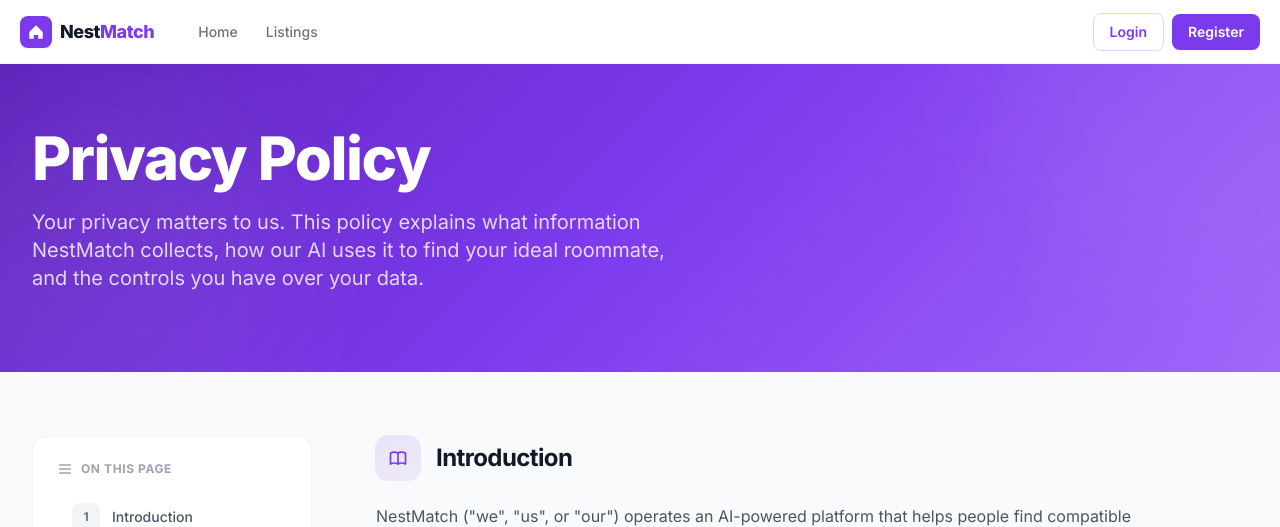
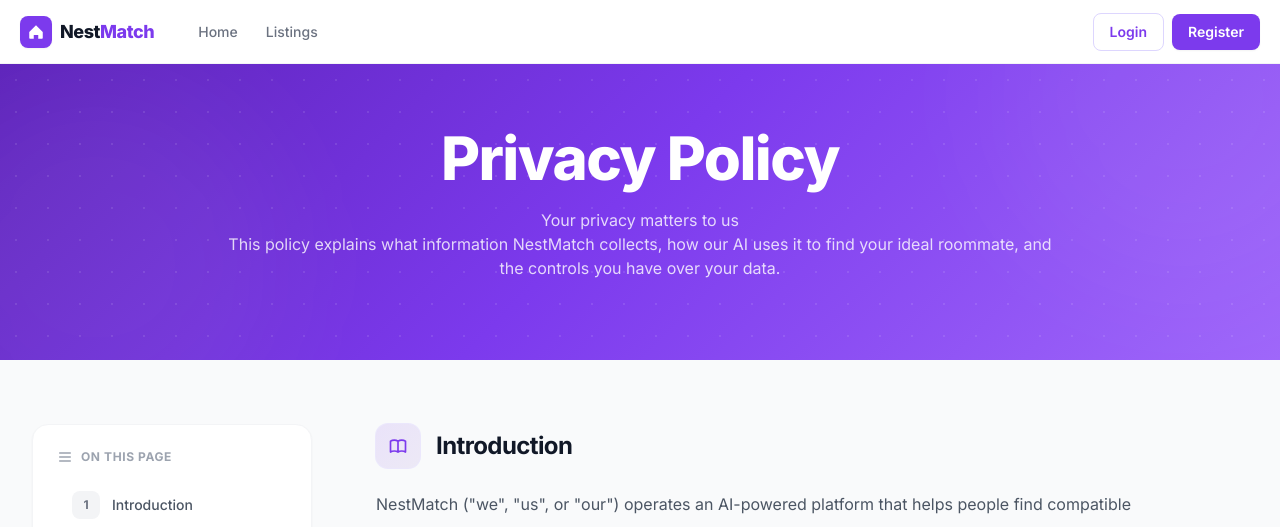
Before and after one commit to Mostafa-Aljazar/NestMatch, a Django app: page /privacy-policy/ in a window 1280 px wide. Shown: the top 527 px of the page. Run offline with Django 5.2, Linux system fonts and the light colour scheme; some libraries are stand-ins or nearby versions.

Commit message:
fix: update view.py file

```diff
--- a/core_app/templates/core_app/privacy_policy.html
+++ b/core_app/templates/core_app/privacy_policy.html
@@ -84,23 +84,19 @@
 
 <!-- Hero section -->
 <section class="relative overflow-hidden hero-gradient pt-32 pb-20">
-    <!-- Background pattern -->
     <div class="absolute inset-0 opacity-10" style="background-image: radial-gradient(circle, white 1.5px, transparent 1.5px); background-size: 32px 32px;"></div>
     <div class="absolute -top-24 -right-24 w-96 h-96 rounded-full bg-white/5 blur-3xl"></div>
     <div class="absolute -bottom-24 -left-24 w-96 h-96 rounded-full bg-white/5 blur-3xl"></div>
 
-    <div class="relative z-10 max-w-7xl mx-auto px-4 sm:px-6 lg:px-8">
-        <div class="max-w-3xl">
-
+    <div class="relative z-10 max-w-4xl mx-auto px-4 sm:px-6 lg:px-8 text-center">
         <h1 class="text-4xl sm:text-5xl lg:text-6xl font-extrabold text-white leading-tight tracking-tight mb-5">
             Privacy Policy
         </h1>
 
-            <p class="text-lg sm:text-xl text-white/80 leading-relaxed max-w-2xl">
-                Your privacy matters to us. This policy explains what information NestMatch collects, how our
-                AI uses it to find your ideal roommate, and the controls you have over your data.
+        <p class="text-lg lg:text-base sm:text-xl text-white/80 leading-relaxed max-w-5xl mx-auto">
+            Your privacy matters to us <br> This policy explains what information NestMatch collects, how our AI uses it to find your ideal roommate, and the controls you have over your data.
         </p>
-        </div>
+
     </div>
 </section>
 
@@ -184,12 +180,12 @@
                 Our privacy team is here to help. We'll get back to you within two business days.
             </p>
         </div>
-                        <a href="mailto:privacy@nestmatch.app"
+        <a href="/contact/"
            class="inline-flex items-center gap-2 shrink-0 rounded-xl bg-violet-600 hover:bg-violet-700 text-white font-semibold px-6 py-3.5 transition-all shadow-lg hover:shadow-violet-200/50">
             <svg class="w-5 h-5" fill="none" viewBox="0 0 24 24" stroke="currentColor">
                 <path stroke-linecap="round" stroke-linejoin="round" stroke-width="2" d="M3 8l7.89 5.26a2 2 0 002.22 0L21 8M5 19h14a2 2 0 002-2V7a2 2 0 00-2-2H5a2 2 0 00-2 2v10a2 2 0 002 2z"/>
             </svg>
-                            privacy@nestmatch.app
+            Contact Us
         </a>
     </div>
 </div>
--- a/core_app/views.py
+++ b/core_app/views.py
@@ -140,14 +140,14 @@ def privacy_policy(request):
                 <p>To exercise any of these rights, visit your account settings or contact our privacy team.</p>
             '''
         },
-        {
-            'id': 'contact',
-            'title': 'Contact Us',
-            'content': '''
-                <p>If you have questions, concerns, or requests regarding this Privacy Policy or your data, we'd love to hear from you. You can reach our privacy team at <a href="mailto:privacy@nestmatch.app" class="font-semibold text-violet-600 hover:text-violet-700 underline-offset-4 hover:underline">privacy@nestmatch.app</a>.</p>
-                <p>We aim to respond to all privacy inquiries within two business days.</p>
-            '''
-        }
+{
+    'id': 'contact',
+    'title': 'Contact Us',
+    'content': '''
+        <p>If you have questions, concerns, or requests regarding this Privacy Policy or your data, we'd love to hear from you. You can reach our privacy team through our <a href="/contact/" class="font-semibold text-violet-600 hover:text-violet-700 underline-offset-4 hover:underline">Contact Us</a> page.</p>
+        <p>We aim to respond to all privacy inquiries within two business days.</p>
+    '''
+},
     ]
 
     context = {
```
Lines whose indentation alone changed are shown as unchanged.
